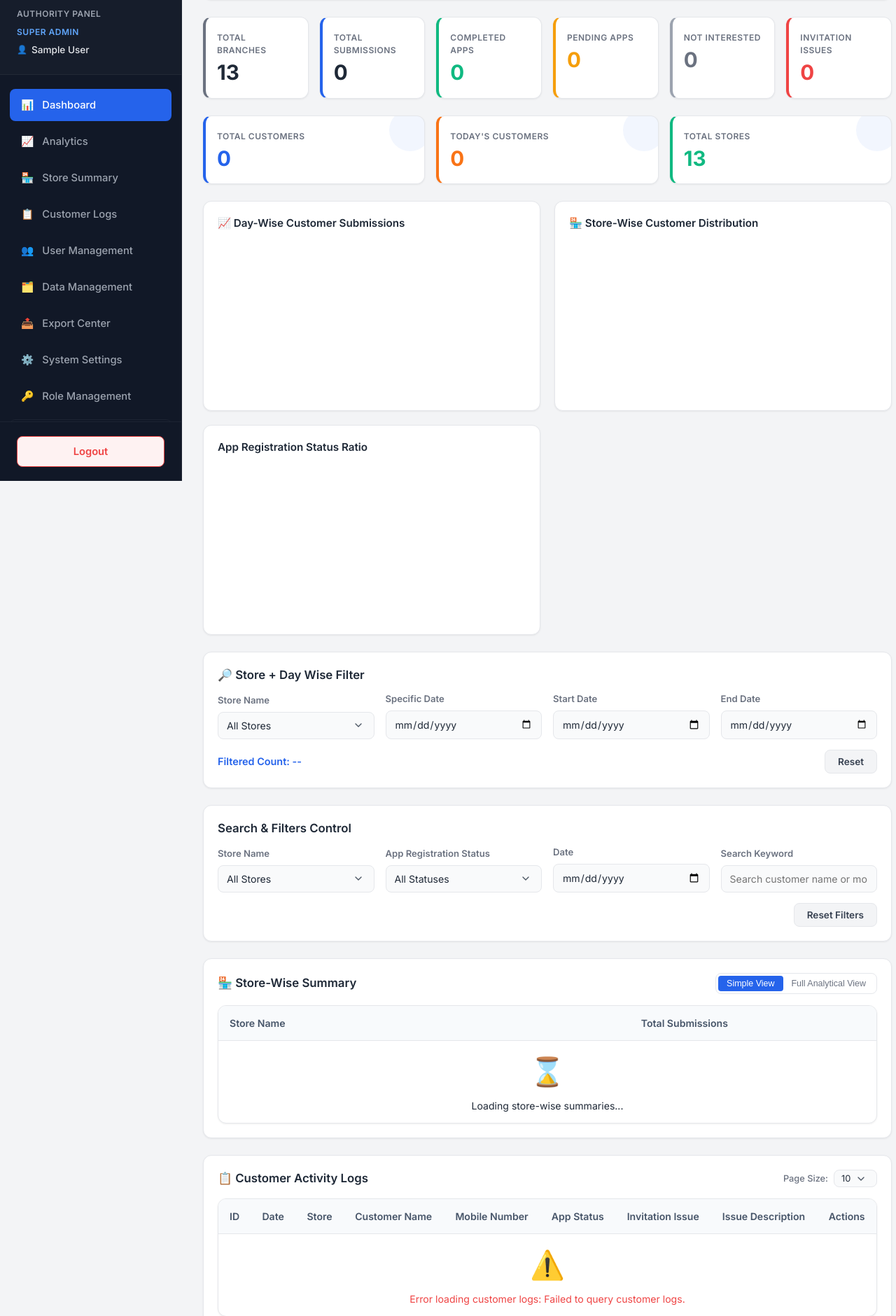
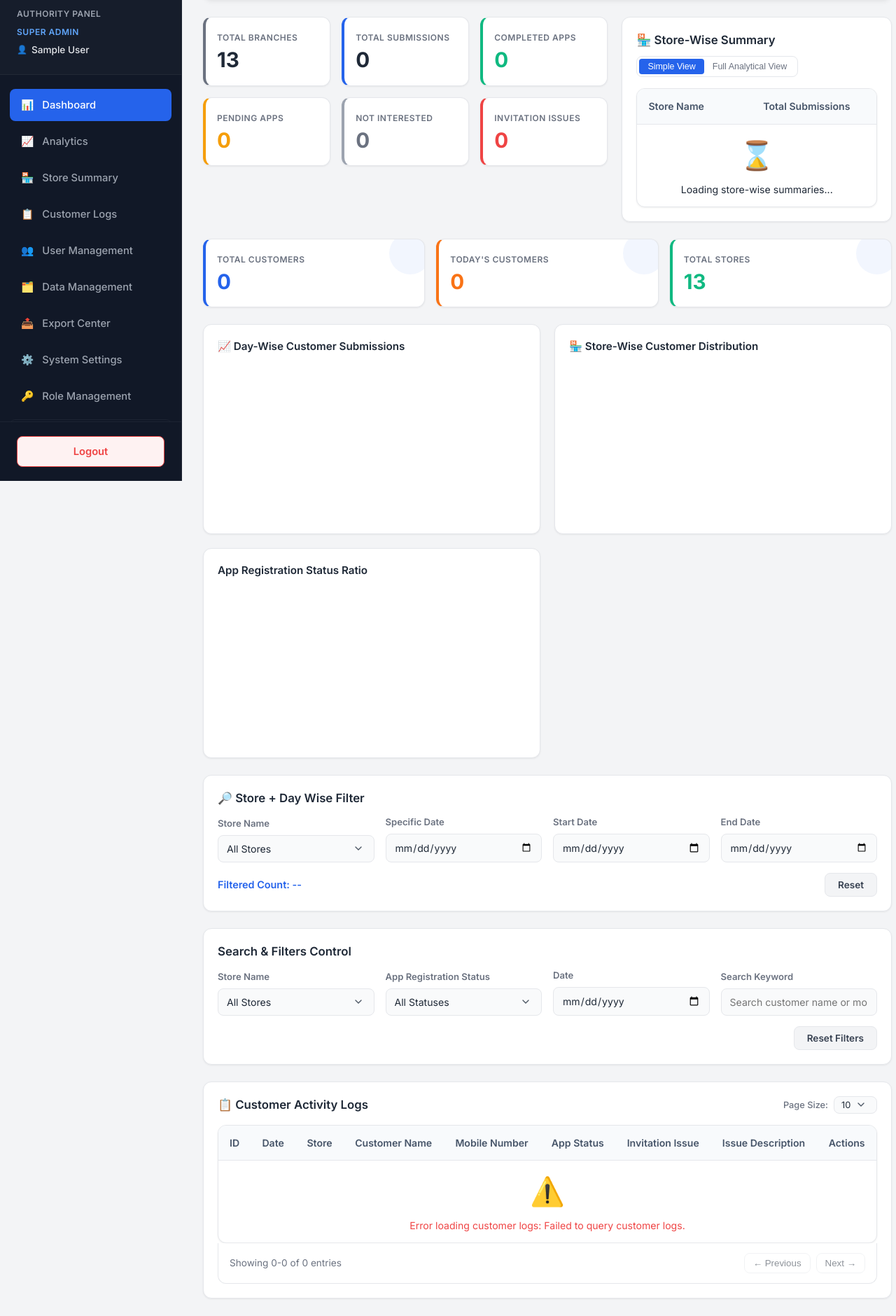
Before and after one commit to Bharathroy03/52nd_anniversay_data, a Flask app: page /admin-dashboard in a window 1280 px wide. Shown: the part 113-1993 px from the top of the page at 70% size. Run offline with Flask 3, Linux system fonts and the light colour scheme; the visitor is signed in with stand-in values (Sample User, id 1); a map, chart or similar area stays blank.

Commit message:
Position Store Summary grid at top right next to stats grid, wrap in dashboard-top-layout, and configure sticky top navbar locked when scrolling

```diff
--- a/templates/admin-dashboard.html
+++ b/templates/admin-dashboard.html
@@ -112,6 +112,8 @@
         </div>
       </header>
 
+      <!-- Top Section Layout (Metrics Left, Store Summary Right) -->
+      <div class="dashboard-top-layout">
         <!-- Stats Grid Counters (6 cards) -->
         <section class="stats-grid" id="overview-section">
           <div class="stat-card branches">
@@ -139,6 +141,42 @@
             <span class="stat-value" id="stat-issues" style="color: var(--color-danger);">0</span>
           </div>
         </section>
+
+        <!-- Store-Wise Summary Grid -->
+        <section class="card" id="stores-section" style="margin-bottom: 0; padding: 20px;">
+          <div class="table-section-title" style="display: flex; justify-content: space-between; align-items: center; flex-wrap: wrap; gap: 10px;">
+            <span>🏪 Store-Wise Summary</span>
+            <div class="view-toggle-buttons">
+              <button type="button" id="btnStoreSimpleView" class="view-toggle-btn active">Simple View</button>
+              <button type="button" id="btnStoreFullView" class="view-toggle-btn">Full Analytical View</button>
+            </div>
+          </div>
+          <div class="table-container">
+            <table class="data-table simple-view" id="storeSummaryTable">
+              <thead>
+                <tr>
+                  <th>Store Name</th>
+                  <th style="text-align: center;">Total Submissions</th>
+                  <th style="text-align: center;">Today's Customers</th>
+                  <th style="text-align: center;">Completed</th>
+                  <th style="text-align: center;">Pending</th>
+                  <th style="text-align: center;">Not Interested</th>
+                  <th style="text-align: center;">Issues</th>
+                </tr>
+              </thead>
+              <tbody id="storeSummaryTableBody">
+                <!-- Dynamically populated from JS -->
+                <tr>
+                  <td colspan="7" class="table-empty">
+                    <div class="icon">⌛</div>
+                    <div>Loading store-wise summaries...</div>
+                  </td>
+                </tr>
+              </tbody>
+            </table>
+          </div>
+        </section>
+      </div>
 
       <!-- Advanced Analytics: Today's Customers & Day-Wise + Store-Wise Charts -->
       <section class="stats-grid analytics-highlight-grid" style="grid-template-columns: repeat(3, 1fr); margin-bottom: 24px;">
@@ -249,40 +287,7 @@
         </div>
       </section>
 
-      <!-- Store-Wise Summary Grid -->
-      <section class="card" id="stores-section" style="margin-bottom: 24px; padding: 20px;">
-        <div class="table-section-title" style="display: flex; justify-content: space-between; align-items: center; flex-wrap: wrap; gap: 10px;">
-          <span>🏪 Store-Wise Summary</span>
-          <div class="view-toggle-buttons">
-            <button type="button" id="btnStoreSimpleView" class="view-toggle-btn active">Simple View</button>
-            <button type="button" id="btnStoreFullView" class="view-toggle-btn">Full Analytical View</button>
-          </div>
-        </div>
-        <div class="table-container">
-          <table class="data-table simple-view" id="storeSummaryTable">
-            <thead>
-              <tr>
-                <th>Store Name</th>
-                <th style="text-align: center;">Total Submissions</th>
-                <th style="text-align: center;">Today's Customers</th>
-                <th style="text-align: center;">Completed</th>
-                <th style="text-align: center;">Pending</th>
-                <th style="text-align: center;">Not Interested</th>
-                <th style="text-align: center;">Issues</th>
-              </tr>
-            </thead>
-            <tbody id="storeSummaryTableBody">
-              <!-- Dynamically populated from JS -->
-              <tr>
-                <td colspan="7" class="table-empty">
-                  <div class="icon">⌛</div>
-                  <div>Loading store-wise summaries...</div>
-                </td>
-              </tr>
-            </tbody>
-          </table>
-        </div>
-      </section>
+
 
       <!-- Submission Logs Table -->
       <section class="card" id="logs-section" style="padding: 20px;">
@@ -559,6 +564,41 @@
 
       <!-- Custom System Styles for Printable Reports -->
       <style>
+        /* Sticky Header */
+        .top-navbar {
+          position: sticky;
+          top: 0;
+          z-index: 100;
+          background: linear-gradient(135deg, #1e3a8a 0%, #111827 100%);
+          box-shadow: var(--shadow-md);
+        }
+
+        /* Top Section Layout (Metrics Left, Store Summary Right) */
+        .dashboard-top-layout {
+          display: grid;
+          grid-template-columns: 1.8fr 1.2fr;
+          gap: 20px;
+          margin-bottom: 24px;
+          align-items: start;
+        }
+        .dashboard-top-layout .stats-grid {
+          grid-template-columns: repeat(3, 1fr);
+          margin-bottom: 0;
+        }
+        @media (max-width: 1200px) {
+          .dashboard-top-layout {
+            grid-template-columns: 1fr;
+          }
+          .dashboard-top-layout .stats-grid {
+            grid-template-columns: repeat(3, 1fr);
+          }
+        }
+        @media (max-width: 768px) {
+          .dashboard-top-layout .stats-grid {
+            grid-template-columns: repeat(2, 1fr);
+          }
+        }
+
         /* Store summary view toggle */
         #storeSummaryTable.simple-view th:nth-child(n+3),
         #storeSummaryTable.simple-view td:nth-child(n+3) {
```
Lines whose indentation alone changed are shown as unchanged.
